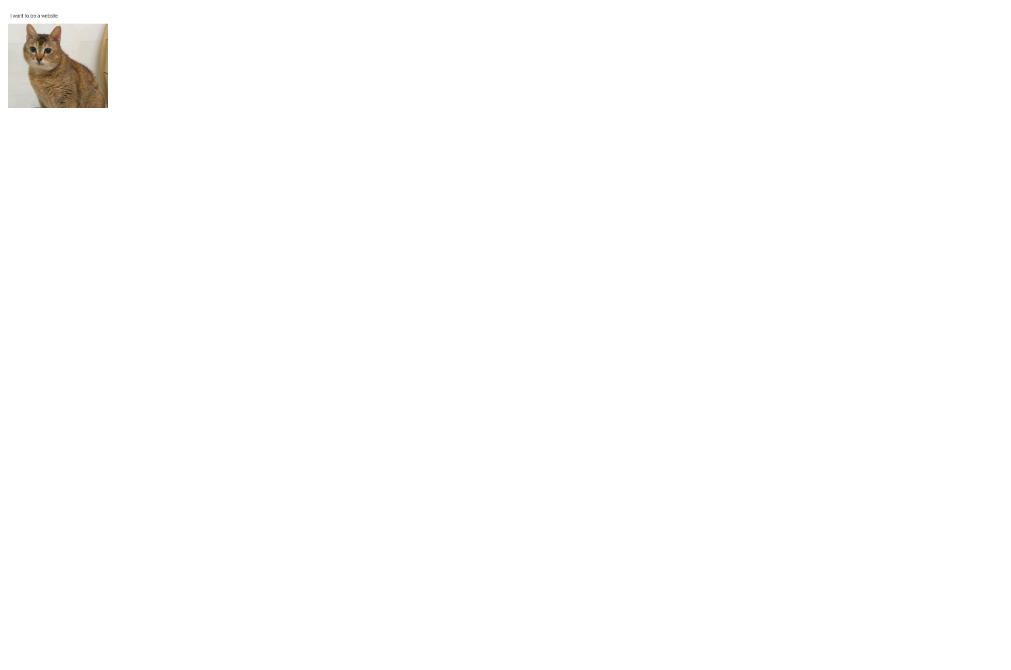
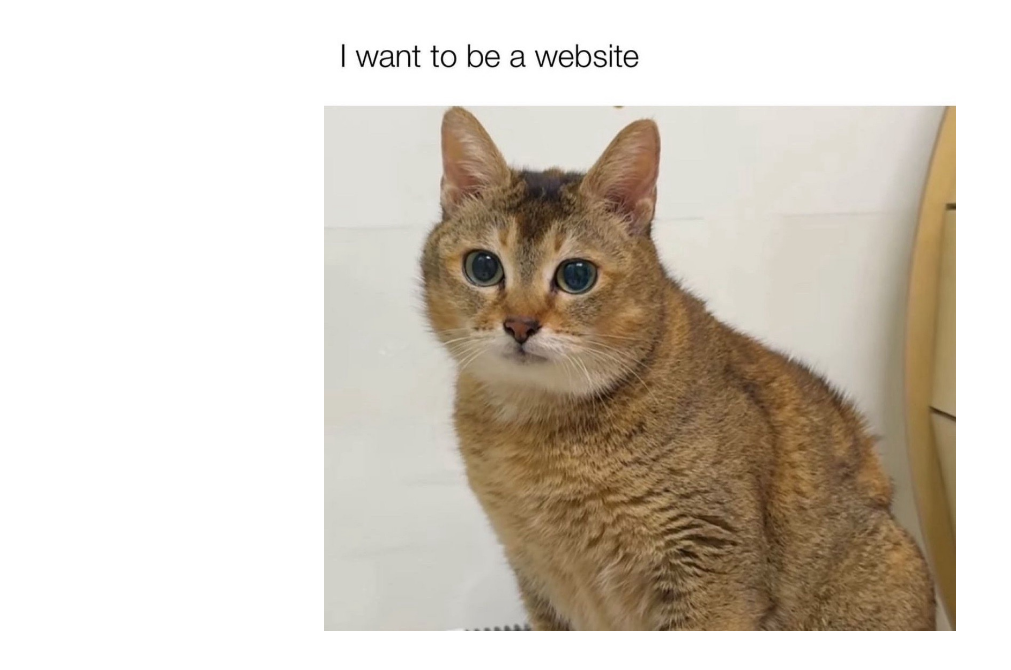
Before and after one commit to qq12501250/qq12, a plain HTML site: page index.html in a window 1280 px wide. Shown: the whole page, without its empty margins (0-1011 px from the left). Drawn offline with Linux system fonts and the light colour scheme.

Commit message:
Update styles

```diff
--- a/index.html
+++ b/index.html
@@ -2,6 +2,6 @@
 <html lang="en">
   <head><title>A Website</title></head>
   <body>
-    <img src="/website.jpg" alt="Cat, with caption 'I want to be a webste'" width="100px" height="100px" />
+    <img src="/website.jpg" alt="Cat, with caption 'I want to be a webste'" width="100px" height="100px" style="width: 50%;height: auto;margin-right: auto;margin-left: auto;display: block;">
   </body>
 </html>
```
